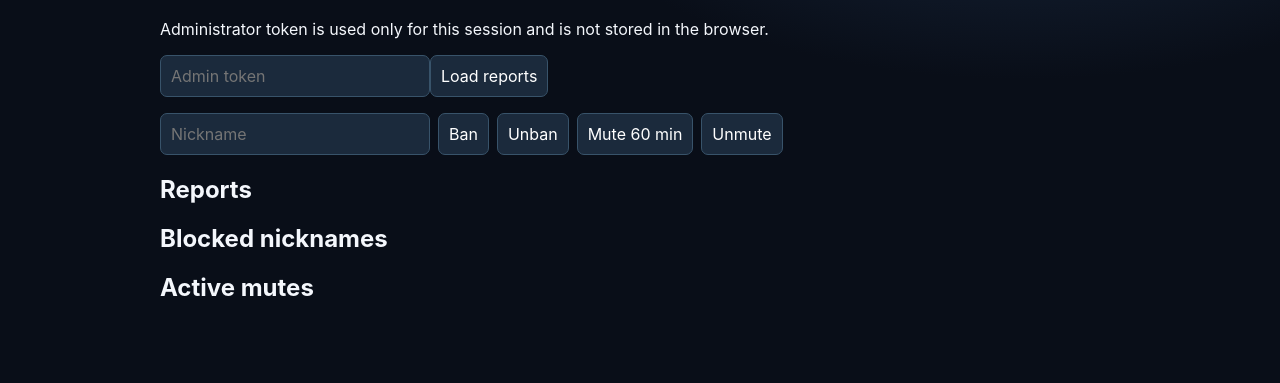
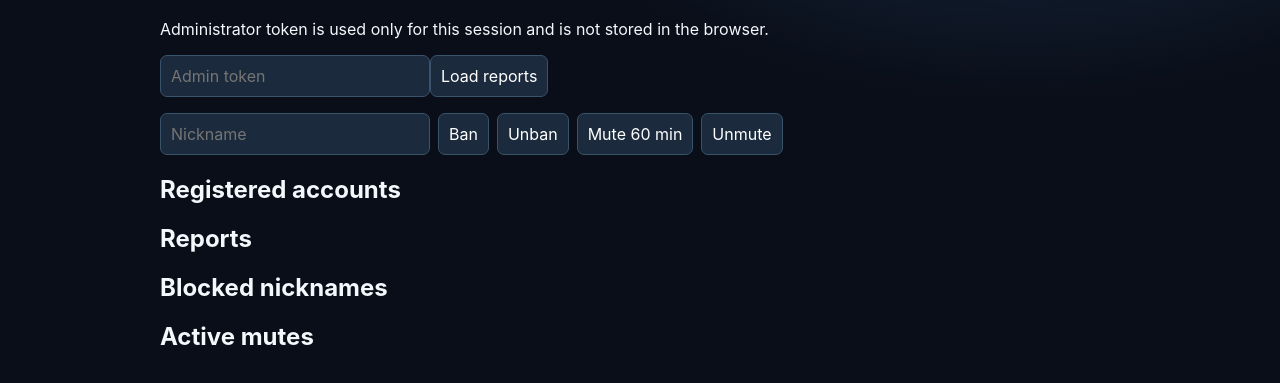
Before and after one commit to Potteh/sportsmania, a website: page public/admin.html in a window 1280 px wide. Shown: the part 193-576 px from the top of the page. Drawn offline with Linux system fonts and the light colour scheme.

Commit message:
Add account moderation controls

```diff
--- a/public/admin.html
+++ b/public/admin.html
@@ -1 +1 @@
-<!doctype html><html lang="en"><head><meta charset="utf-8"><meta name="viewport" content="width=device-width,initial-scale=1"><title>SportsMania Moderation</title><link rel="stylesheet" href="./styles.css"></head><body><header class="top"><div class="brand">SPORTSMANIA · MODERATION</div><a href="./">← Back to scores</a></header><main class="admin-layout"><h1>Chat moderation</h1><p>Administrator token is used only for this session and is not stored in the browser.</p><input id="token" type="password" autocomplete="off" placeholder="Admin token"><button id="load">Load reports</button><p id="status" class="admin-status"></p><div class="admin-actions"><input id="name" placeholder="Nickname"><button data-action="ban">Ban</button><button data-action="unban">Unban</button><button data-action="mute">Mute 60 min</button><button data-action="unmute">Unmute</button></div><h2>Reports</h2><div id="reports"></div><h2>Blocked nicknames</h2><div id="blocked"></div><h2>Active mutes</h2><div id="muted"></div></main><script src="./admin.js" defer></script></body></html>
+<!doctype html><html lang="en"><head><meta charset="utf-8"><meta name="viewport" content="width=device-width,initial-scale=1"><title>SportsMania Moderation</title><link rel="stylesheet" href="./styles.css"></head><body><header class="top"><div class="brand">SPORTSMANIA · MODERATION</div><a href="./">← Back to scores</a></header><main class="admin-layout"><h1>Chat moderation</h1><p>Administrator token is used only for this session and is not stored in the browser.</p><input id="token" type="password" autocomplete="off" placeholder="Admin token"><button id="load">Load reports</button><p id="status" class="admin-status"></p><div class="admin-actions"><input id="name" placeholder="Nickname"><button data-action="ban">Ban</button><button data-action="unban">Unban</button><button data-action="mute">Mute 60 min</button><button data-action="unmute">Unmute</button></div><h2>Registered accounts</h2><div id="accounts"></div><h2>Reports</h2><div id="reports"></div><h2>Blocked nicknames</h2><div id="blocked"></div><h2>Active mutes</h2><div id="muted"></div></main><script src="./admin.js" defer></script></body></html>
```
